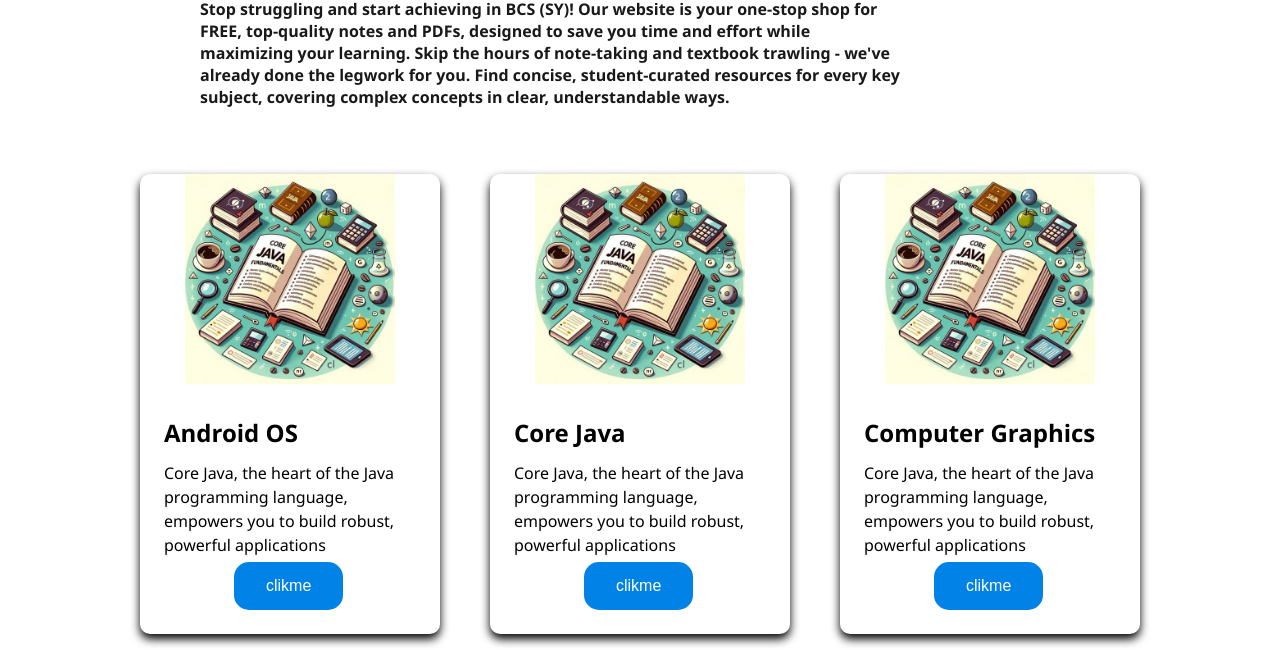
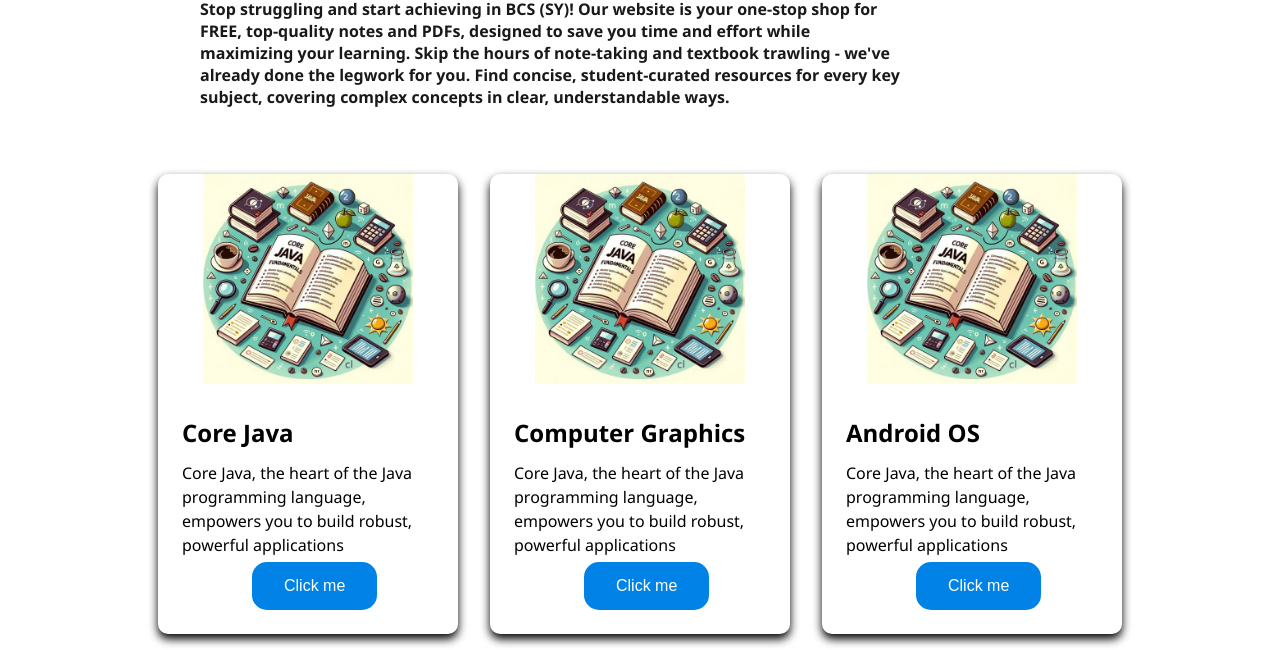
Before and after one commit to soppya/soppya, a plain HTML site: page index.html in a window 1280 px wide. Shown: the part 237-887 px from the top of the page. Drawn offline with Linux system fonts and the light colour scheme.

Commit message:
Update index.html

```diff
--- a/index.html
+++ b/index.html
@@ -32,8 +32,10 @@
             </div>
         </div>
 
+
         <div class="container">
             <div class="card">
+                <!-- Card content for Core Java -->
                 <div class="card-img">
                     <img src="core.jpg" alt="">
                 </div>
@@ -43,12 +45,11 @@
                         Core Java, the heart of the Java programming language, empowers you to build robust, powerful
                         applications
                     </p>
-                    <button class="button">clikme</button>
+                    <button class="button">Click me</button>
                 </div>
             </div>
-        </div>
-        <div class="container-left">
             <div class="card">
+                <!-- Card content for Computer Graphics -->
                 <div class="card-img">
                     <img src="core.jpg" alt="">
                 </div>
@@ -58,12 +59,11 @@
                         Core Java, the heart of the Java programming language, empowers you to build robust, powerful
                         applications
                     </p>
-                    <button class="button">clikme</button>
+                    <button class="button">Click me</button>
                 </div>
             </div>
-        </div>
-        <div class="container-right">
             <div class="card">
+                <!-- Card content for Android OS -->
                 <div class="card-img">
                     <img src="core.jpg" alt="">
                 </div>
@@ -73,10 +73,11 @@
                         Core Java, the heart of the Java programming language, empowers you to build robust, powerful
                         applications
                     </p>
-                    <button class="button">clikme</button>
+                    <button class="button">Click me</button>
                 </div>
             </div>
         </div>
+
     </main>
 </body>
 
```
